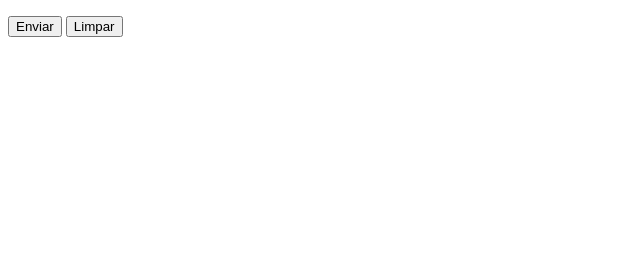
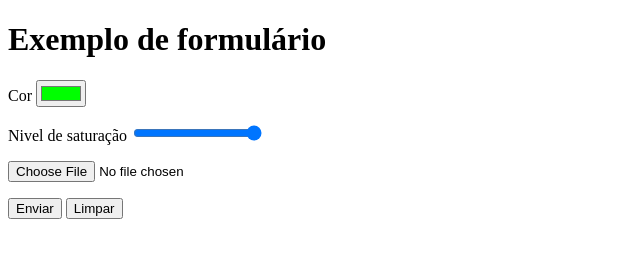
Before and after one commit to adilsonalbuquerquedasilva/html-css, a plain HTML site: page exercicios/ex025/form006.html in a window 1280 px wide. Shown: the whole page, without its empty margins (0-640 px from the left). Drawn offline with Linux system fonts and the light colour scheme.

Commit message:
atualizaçao form006

```diff
--- a/exercicios/ex025/form006.html
+++ b/exercicios/ex025/form006.html
@@ -3,11 +3,25 @@
 <head>
     <meta charset="UTF-8">
     <meta name="viewport" content="width=device-width, initial-scale=1.0">
-    <title>Exemplo de formulário</title>
+    <title>Formulário</title>
 </head>
 <body>
+    <h1>Exemplo de formulário</h1>
     <form action="cadastro.php">
+        <p>
+            <label for="icor">Cor</label>
+            <input type="color" id="icor" value="#00ff00">
+        </p>
 
+        <p>
+            <label for="inivel">Nivel de saturação</label>
+            <input type="range" id="inivel" min="1" max="5" value="5">
+        </p>
+
+        <p>
+            <label for="ifile"></label>
+            <input type="file" id="ifile">
+        </p>
 
 
         <p>
```
